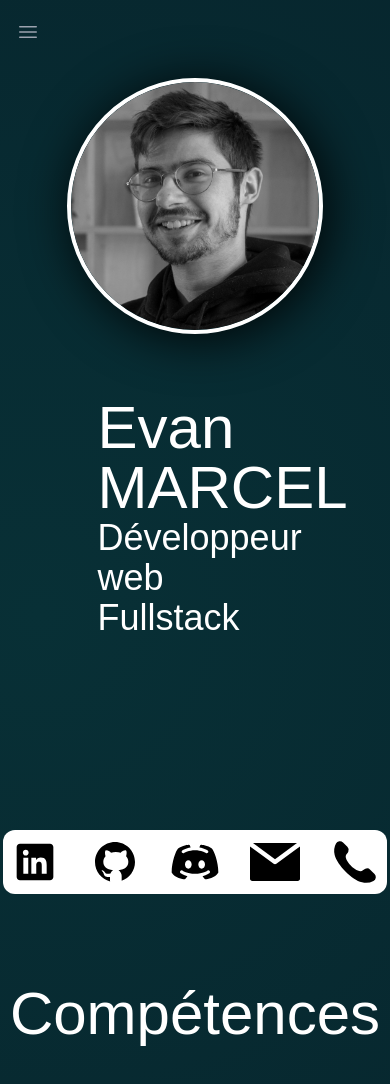
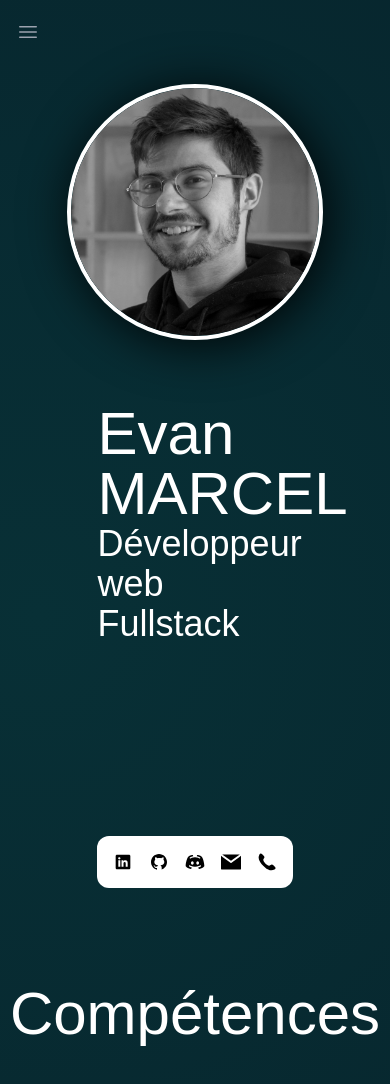
Before and after one commit to DreamsEvz/portfolio-next, a Next.js app: page / in a window 390 px wide. Shown: the top 1084 px of the page. Built offline with nearby package versions, Linux system fonts and the light colour scheme; a web font is replaced by a local one.

Commit message:
added useMobile

```diff
--- a/src/app/components/presentation.tsx
+++ b/src/app/components/presentation.tsx
@@ -1,7 +1,12 @@
+'use client'
+
 import Image from 'next/image';
-
+import useMobile  from '../hooks/useMobile';
 
 const Presentation = () => {
+
+    const isMobile = useMobile();
+
     return (
         <section className="w-full h-screen flex justify-center flex-col">
             <div className='flex justify-center'>
@@ -23,47 +28,47 @@ const Presentation = () => {
 
                 </div>
             </div>
-            <div className='bg-white h-16 w-auto mx-auto mt-48 rounded-xl'>
+            <div className='bg-white h-auto w-auto mx-auto mt-48 rounded-xl p-4 md:p-4'>
                 {/* make some button of social media */
                     <div className='flex justify-center items-center gap-4'>
-                        <div className='h-16 w-16 rounded-full flex justify-center align-center'>
+                        <div className='h-auto w-auto flex justify-center align-center'>
                             <Image
                                 src="/linkedin.svg"
                                 alt="linkedin logo"
-                                width={50}
-                                height={50}
+                                width={isMobile ? 20 : 50}
+                                height={isMobile ? 20 : 50}
                             />
                         </div>
-                        <div className='h-16 w-16 rounded-full flex justify-center align-center'>
+                        <div className='h-auto w-auto flex justify-center align-center'>
                             <Image
                                 src="/github.svg"
                                 alt="github logo"
-                                width={50}
-                                height={50}
+                                width={isMobile ? 20 : 50}
+                                height={isMobile ? 20 : 50}
                             />
                         </div>
-                        <div className='h-16 w-16 flex justify-center align-center'>
+                        <div className='h-auto w-auto flex justify-center align-center'>
                             <Image
                                 src="/discord.svg"
                                 alt="discord logo"
-                                width={50}
-                                height={50}
+                                width={isMobile ? 20 : 50}
+                                height={isMobile ? 20 : 50}
                             />
                         </div>
-                        <div className='h-16 w-16 flex justify-center align-center'>
+                        <div className='h-auto w-auto flex justify-center align-center'>
                             <Image
                                 src="/mail.svg"
                                 alt="mail logo"
-                                width={50}
-                                height={50}
+                                width={isMobile ? 20 : 50}
+                                height={isMobile ? 20 : 50}
                             />
                         </div>
-                        <div className='h-16 w-16 flex justify-center align-center'>
+                        <div className='h-auto w-auto flex justify-center align-center'>
                             <Image
                                 src="/phone.svg"
                                 alt="phone logo"
-                                width={50}
-                                height={50}
+                                width={isMobile ? 20 : 50}
+                                height={isMobile ? 20 : 50}
                             />
                         </div>
                     </div>
--- /dev/null
+++ b/src/app/hooks/useMobile.tsx
@@ -0,0 +1,25 @@
+'use client'
+
+import { useState, useEffect } from 'react';
+
+const useMobile = (): boolean => {
+    const [isMobile, setIsMobile] = useState<boolean>(false);
+
+    useEffect(() => {
+        const handleResize = () => {
+            setIsMobile(window.innerWidth < 768);
+        };
+
+        handleResize();
+
+        window.addEventListener('resize', handleResize);
+
+        return () => {
+            window.removeEventListener('resize', handleResize);
+        };
+    }, []);
+
+    return isMobile;
+};
+
+export default useMobile;
```
